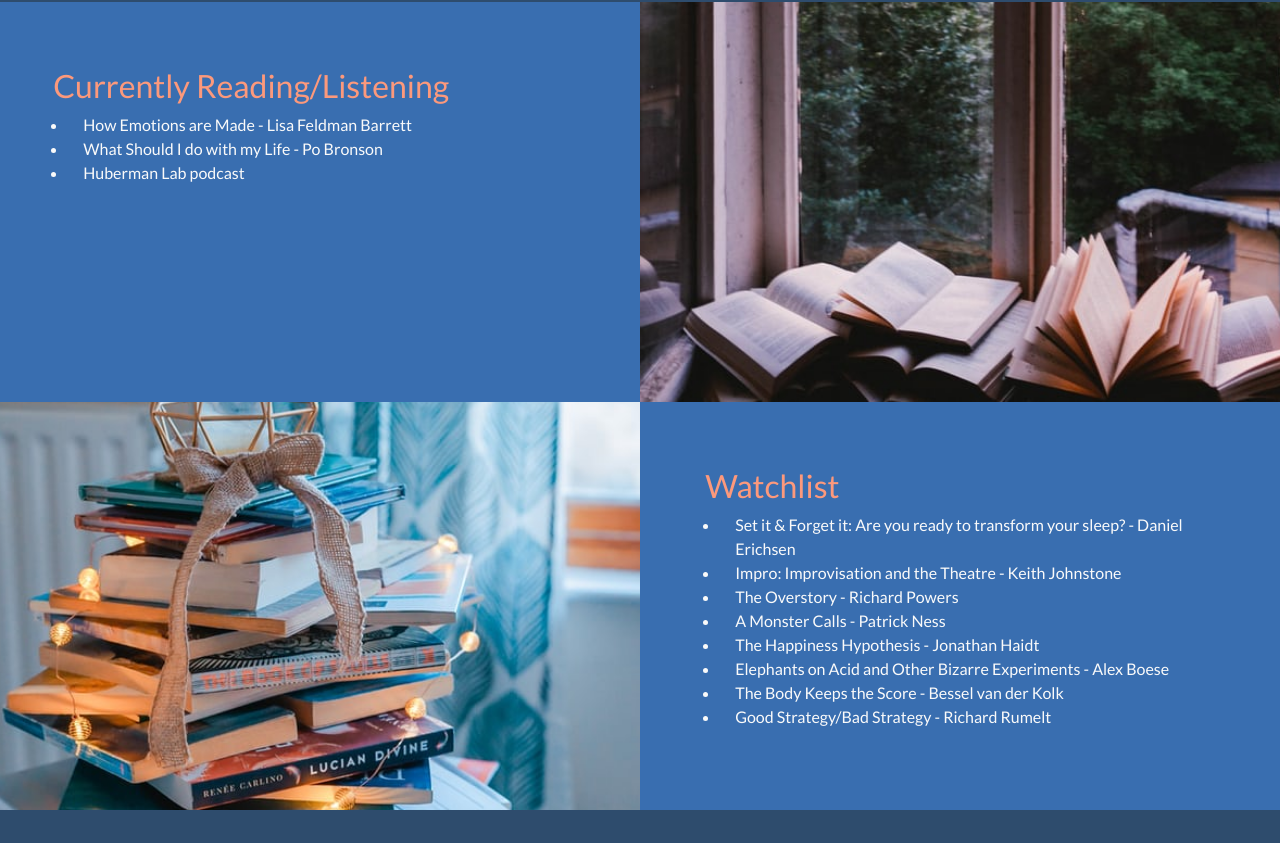
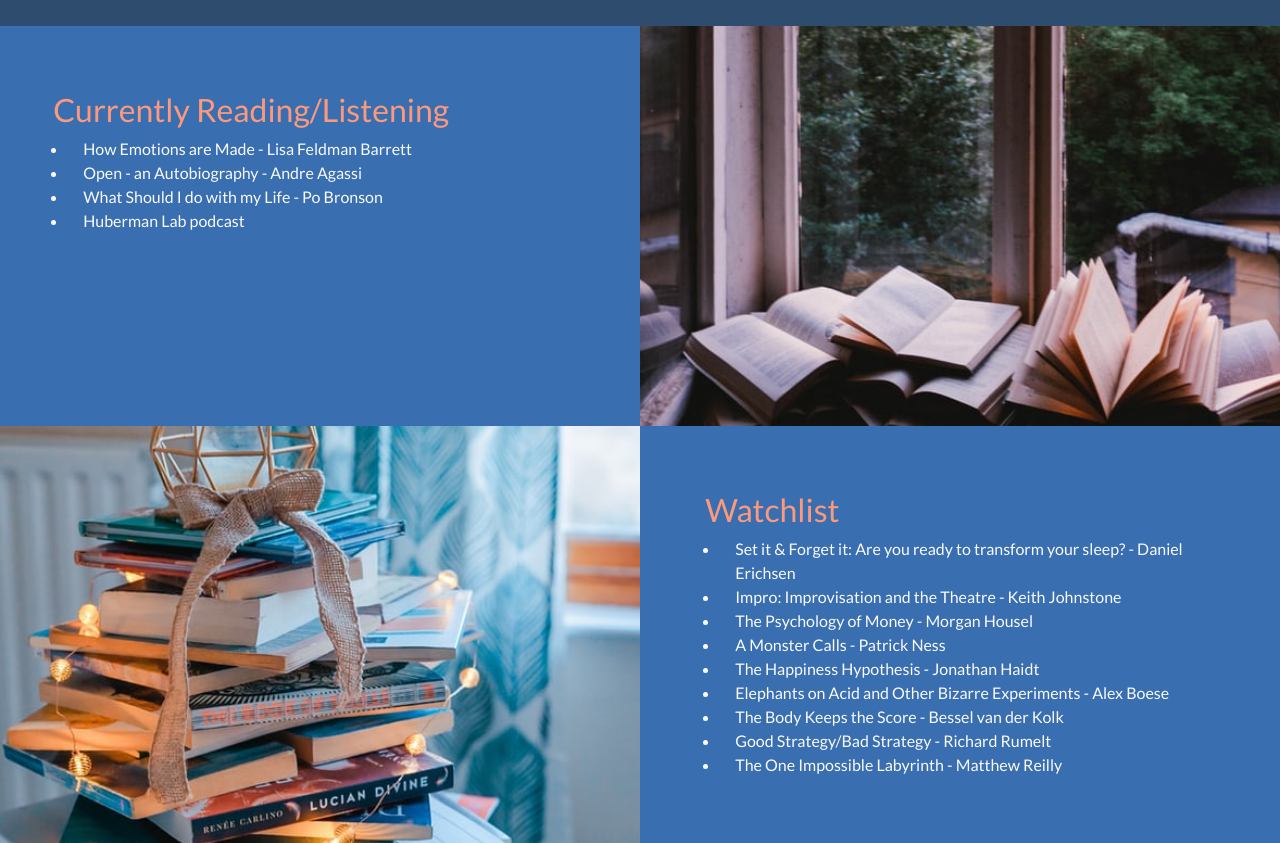
Before and after one commit to Washemj/personal-website, a plain HTML site: page reading-list.html in a window 1280 px wide. Shown: the part 891-1734 px from the top of the page. Drawn offline with nearby package versions, Linux system fonts and the light colour scheme.

Commit message:
Update reading-list.html

```diff
--- a/reading-list.html
+++ b/reading-list.html
@@ -66,6 +66,7 @@
                   <li>I am Pilgrim - Terry Hayes</li>
                   <li>The Charisma Myth - Olivia Fox Cabane</li>
                   <li>Think Again - Adam Grant</li>
+                  <li>The Overstory - Richard Powers</li>
                 </ul>
 
               </div>
@@ -163,6 +164,7 @@
         <h2>Currently Reading/Listening</h2>
         <ul>
           <li>How Emotions are Made - Lisa Feldman Barrett</li>
+          <li>Open - an Autobiography - Andre Agassi
           <li>What Should I do with my Life - Po Bronson</li>
           <li>Huberman Lab podcast</li>
         </ul>
@@ -176,12 +178,13 @@
         <ul>
           <li>Set it & Forget it: Are you ready to transform your sleep? - Daniel Erichsen</li>
           <li>Impro: Improvisation and the Theatre - Keith Johnstone</li>
-          <li>The Overstory - Richard Powers</li>
+          <li>The Psychology of Money - Morgan Housel</li>
           <li>A Monster Calls - Patrick Ness</li>
           <li>The Happiness Hypothesis - Jonathan Haidt</li>
           <li>Elephants on Acid and Other Bizarre Experiments - Alex Boese</li>
           <li>The Body Keeps the Score - Bessel van der Kolk</li>
           <li>Good Strategy/Bad Strategy - Richard Rumelt</li>
+          <li>The One Impossible Labyrinth - Matthew Reilly</li>
         </ul>
       </div>
     </section>
```
